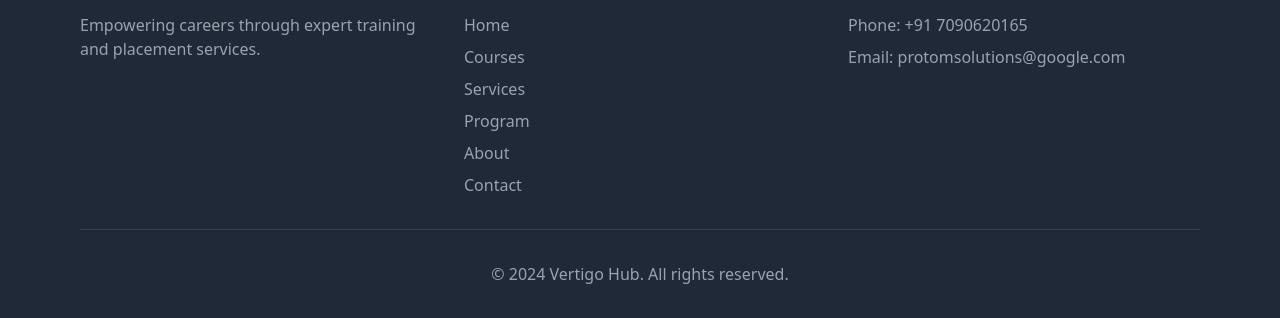
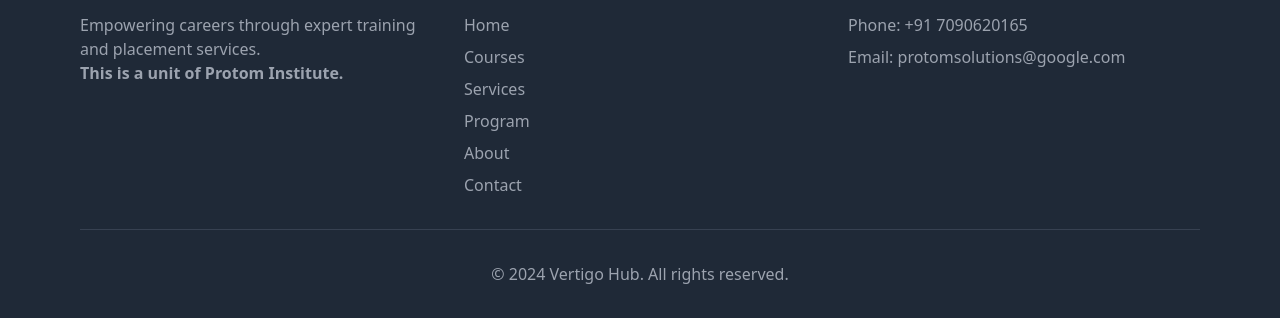
Before and after one commit to Aakashspike/ProtomTech, a plain HTML site: page index.html in a window 1280 px wide. Shown: the part 3707-4025 px from the top of the page. Drawn offline with nearby package versions, Linux system fonts and the light colour scheme.

Commit message:
Update index.html

```diff
--- a/index.html
+++ b/index.html
@@ -242,6 +242,7 @@
                 <div>
                     <h3 class="text-xl font-bold mb-4">Vertigo Hub</h3>
                     <p class="text-gray-400">Empowering careers through expert training and placement services.</p>
+                    <p class="text-gray-400 font-bold">This is a unit of Protom Institute.</p>
                 </div>
                 <div>
                     <h4 class="text-lg font-semibold mb-4">Quick Links</h4>
```
